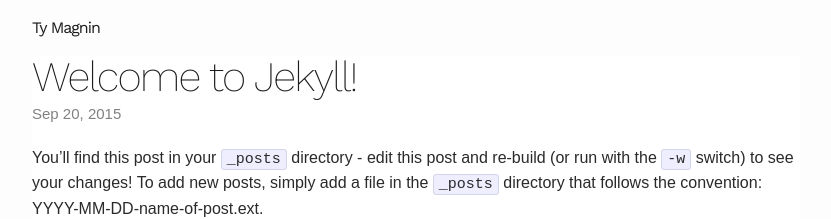
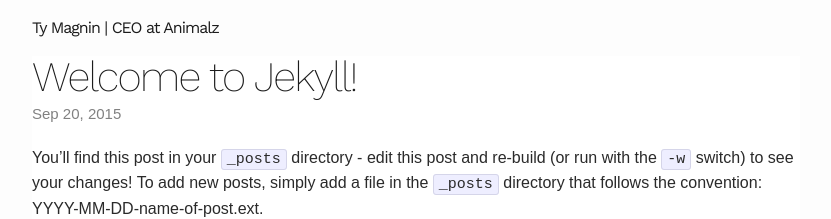
Before and after one commit to TyMagnin/tymagnin.github.io, a Jekyll site: the page built from _posts/2015-09-20-welcome-to-jekyll.markdown, in a window 1280 px wide. Shown: the top 219 px of the page, without its empty margins (224-1055 px from the left). Built offline with Jekyll 4.4.1, drawn with Linux system fonts in a browser that asks for light colours; comment, search, counter and statistics services are not loaded; part of the change alters nothing that is shown.

Commit message:
Update _config.yml

```diff
--- a/_config.yml
+++ b/_config.yml
@@ -1,7 +1,7 @@
 # Site settings
-title: Ty Magnin
+title: Ty Magnin | CEO at Animalz
 email: ty.magnin@gmail.com
-description: "Director of Marketing - Appcues"
+description: "Ty Magnin is the CEO at Animalz, a content marketing agency, and a software marketing leader. He has built teams, audience, and pipeline at companies like Appcues, UiPath, and Work Market."
 baseurl: ""
 url: "http://tymagnin.com"
 twitter_username: jekyllrb
```
